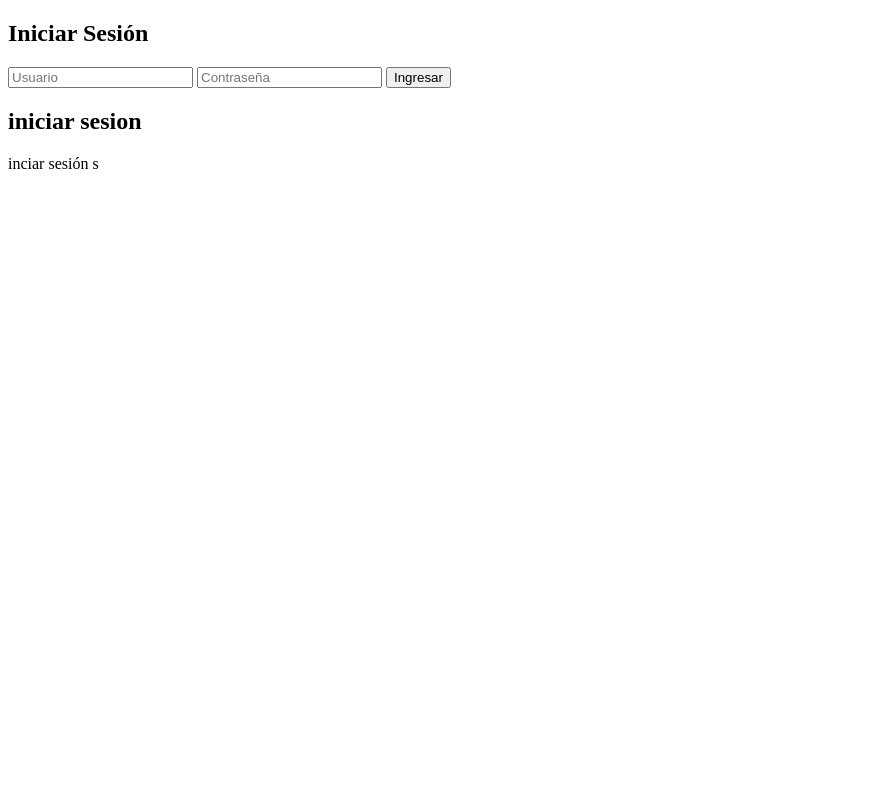
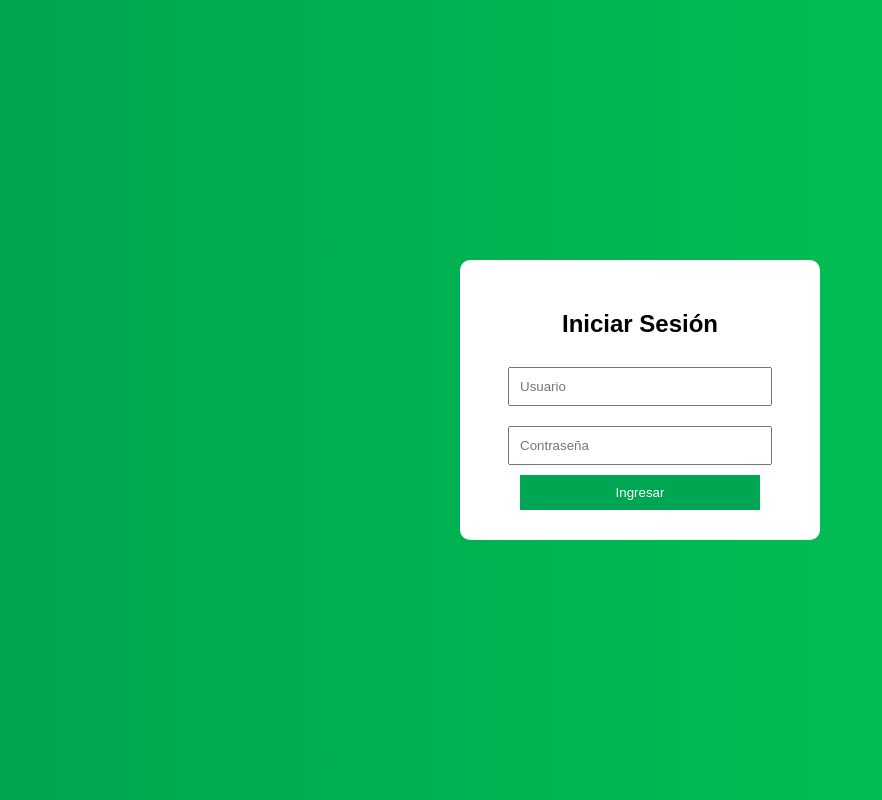
Before and after one commit to becerrasergio599-cmd/Concorde, a plain HTML site: page sena/Login.html in a window 1280 px wide. Shown: the whole page, without its empty margins (0-882 px from the left). Drawn offline with Linux system fonts and the light colour scheme.

Commit message:
bienvenidos

```diff
--- a/sena/Login.html
+++ b/sena/Login.html
@@ -2,7 +2,7 @@
 <html lang="es">
 <head>
 <meta charset="UTF-8">
- <link rel="stylesheet" href="estilolongin.css"> </head>
+ <link rel="stylesheet" href="stylelogin.css"> </head>
 <title>Login</title>
 
 </head>
@@ -24,13 +24,6 @@
   <meta charset="UTF-8">
   <title>Cursos</title>
 </head>
-
-<body>
-
-  <h2>iniciar sesion</h2>
-  <p>inciar sesión s</p>
-
-</body>
 </html>
 </body>
 </html>
--- /dev/null
+++ b/sena/stylelogin.css
@@ -0,0 +1,39 @@
+body {
+    font-family: Arial, sans-serif;
+    background: linear-gradient(to right, #00a651, #00c853);
+    display: flex;
+    justify-content: center;
+    align-items: center;
+    height: 100vh;
+    margin: 0;
+}
+
+/* Caja */
+.login {
+    background: white;
+    padding: 30px;
+    border-radius: 10px;
+    width: 300px;
+    text-align: center;
+}
+
+/* Inputs */
+input {
+    width: 80%;
+    padding: 10px;
+    margin: 10px 0;
+}
+
+/* Botón */
+button {
+    width: 80%;
+    padding: 10px;
+    background: #00a651;
+    color: white;
+    border: none;
+    cursor: pointer;
+}
+
+button:hover {
+    background: #007a3d;
+}
```
Also changed, not shown: sena/sena.html (+4 -2 lines), index.html (line endings or trailing spaces).
